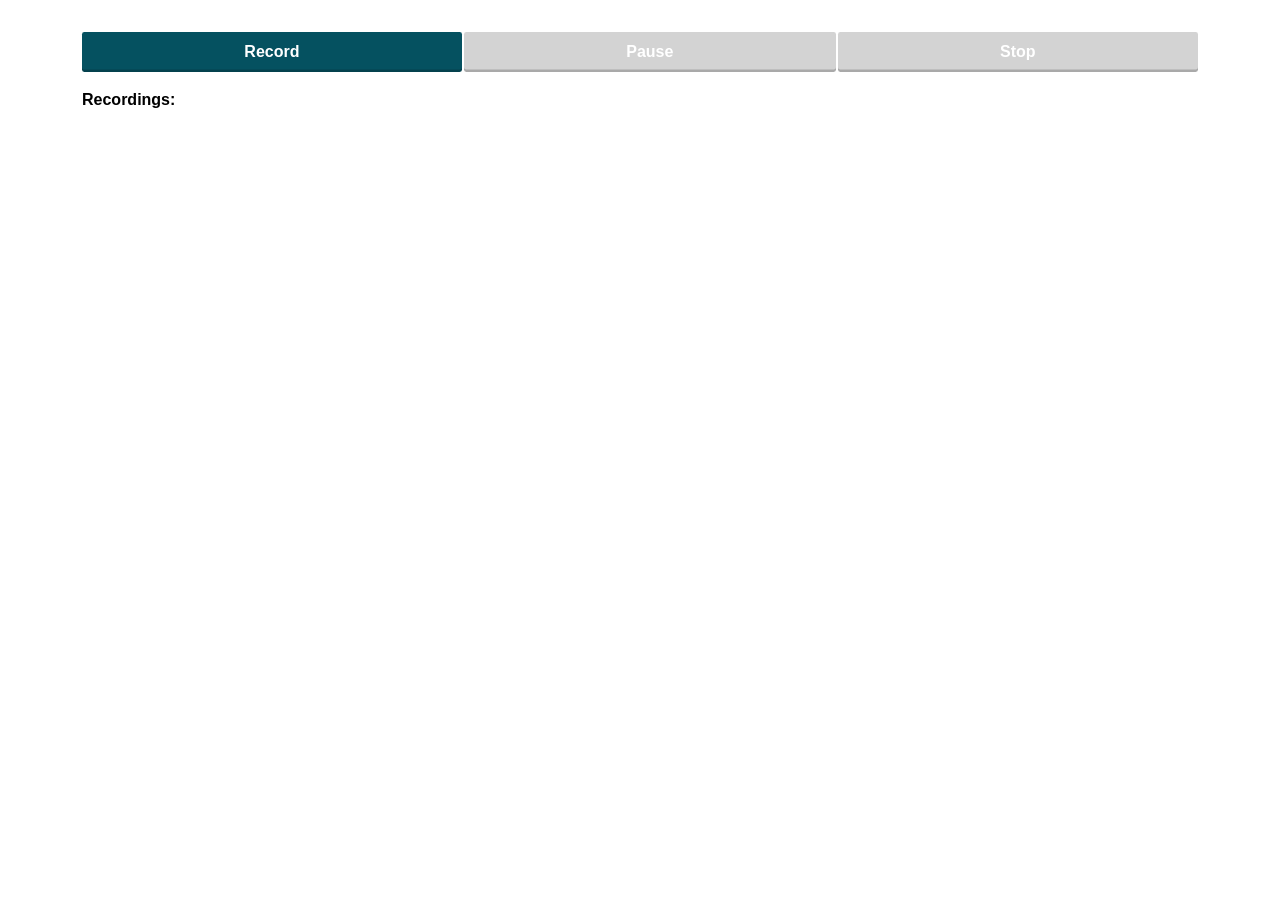
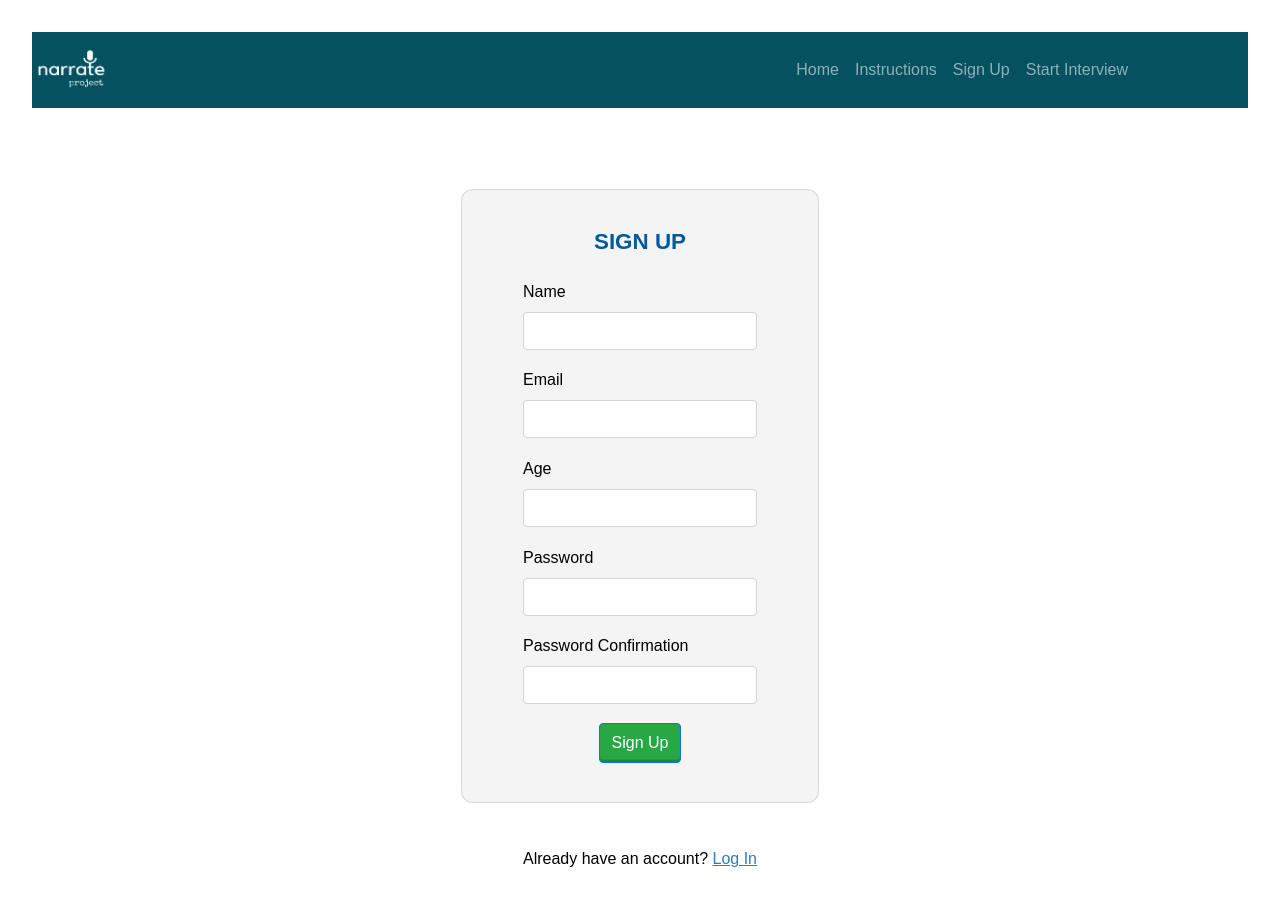
Before and after one commit to nimasub/narrate-project, a React (Create React App) app in the folder mytestapp/: page /signup in a window 1280 px wide. Shown: the top 906 px of the page. Before the commit the page ends 800 px from the top, so only its background shows below. Built offline with nearby package versions, Linux system fonts and the light colour scheme.

Commit message:
create account page logic for adding to database

```diff
--- a/mytestapp/src/components/App.js
+++ b/mytestapp/src/components/App.js
@@ -15,17 +15,17 @@ import Demo from "./Recorder.js";
 
 function App() {
   return (
-    <Demo></Demo>
-  //   <Router>
-  //     <NarrateNavbar></NarrateNavbar>
-  //   <Routes>
-  //     <Route path="/" exact element={<Home />} />
-  //     <Route path="/instructions" element={<Instructions />} />
-  //     <Route path="/signup" element={<Signup />} />
-  //     <Route path="/login" element={<Login />} />
-  //     <Route path="/interview" element={<Interview/>}/>
-  //   </Routes>
-  //  </Router>
+    // <Demo></Demo>
+    <Router>
+      <NarrateNavbar></NarrateNavbar>
+    <Routes>
+      <Route path="/" exact element={<Home />} />
+      <Route path="/instructions" element={<Instructions />} />
+      <Route path="/signup" element={<Signup />} />
+      <Route path="/login" element={<Login />} />
+      <Route path="/interview" element={<Interview/>}/>
+    </Routes>
+   </Router>
   );
 }
 
--- a/mytestapp/src/components/Signup.js
+++ b/mytestapp/src/components/Signup.js
@@ -1,11 +1,18 @@
 import React, { useRef, useState } from 'react'
 import { Form, Button, Card, Alert, Container } from 'react-bootstrap'
+// import { useAuth } from '../contexts/AuthContext';
 import { getAuth, createUserWithEmailAndPassword, onAuthStateChanged } from "firebase/auth"
-import { Link } from "react-router-dom"
-import  firebaseapp from "../firebase"
+import { Link, useNavigate } from "react-router-dom"
+//import  firebaseapp from "../firebase"
+import firebaseapp from 'firebase/compat/app';
+import { getDatabase, ref, set } from "firebase/database";
+import 'firebase/compat/auth';
+import 'firebase/compat/firestore';
+import axios from 'axios';
 import "./App.js"
 import "./../styles/App.css"
 import "./../styles/login.css"
+
 
 export default function Signup() {
   const emailRef = useRef()
@@ -13,6 +20,13 @@ export default function Signup() {
   const passwordConfirmRef = useRef()
   const [ error, setError ] = useState('')
   const [ loading, setLoading ] = useState(false)
+
+
+  const nameRef = useRef();
+  const ageRef = useRef();
+  const navigate = useNavigate();
+
+
 
   async function handleSubmit(e) {
       e.preventDefault()
@@ -22,18 +36,38 @@ export default function Signup() {
       }
 
       try {
-        /*setError("")
-        setLoading(true)*/
-        const auth = getAuth(firebaseapp)
+        setError("")
+        setLoading(true)
+        const auth = getAuth()
         await createUserWithEmailAndPassword(auth, emailRef.current.value, passwordRef.current.value)
+        setData();
+
+        //navigate.push('/profile');
       } catch(error) {
         var errorcode = error.code
         var errormessage = error.message
         setError("Failed to create an account" + errorcode + errormessage)
       }
 
-      //setLoading(false)
+      setLoading(false)
   }
+
+  function getUsername(email) {
+    let em_split = email.split('@');
+    let username = em_split[0]+em_split[1].split('.')[0];
+    return username;
+}
+  async function setData() {
+    const username = getUsername(emailRef.current.value);
+    const db = getDatabase();
+    console.log(db);
+    set(ref(db, 'users/' + username), {
+        email: emailRef.current.value,
+        name: nameRef.current.value,
+        age: ageRef.current.value
+    });
+  }
+
 
   return (
     <>
@@ -42,9 +76,17 @@ export default function Signup() {
               <h2 className="text-center mb-4"> Sign Up </h2>
               {error && <Alert variant="danger"> {error} </Alert>}
               <Form onSubmit={handleSubmit}>
+              <Form.Group className="form-group" id="name">
+                      <Form.Label>Name</Form.Label>
+                      <Form.Control type="name" ref={nameRef} required />
+                  </Form.Group>
                   <Form.Group className="form-group" id="email">
                       <Form.Label>Email</Form.Label>
                       <Form.Control type="email" ref={emailRef} required />
+                  </Form.Group>
+                  <Form.Group className="form-group" id="age">
+                      <Form.Label>Age</Form.Label>
+                      <Form.Control type="age" ref={ageRef} required />
                   </Form.Group>
                   <Form.Group className="form-group" id="password">
                       <Form.Label>Password</Form.Label>
@@ -55,7 +97,7 @@ export default function Signup() {
                       <Form.Control type="password" ref={passwordConfirmRef} required />
                   </Form.Group>
                   <Container className="button-container text-center">
-                    <Button disabled={loading} className="w-10 login-button green" type="submit">Login</Button>
+                    <Button disabled={loading} className="w-10 login-button green" type="submit">Sign Up</Button>
                   </Container>
               </Form>
           </Card.Body>
@@ -66,3 +108,129 @@ export default function Signup() {
     </>
   )
 }
+
+
+// import 'bulma/css/bulma.css';
+// import '../styles/createAccount.css';
+// import React, { useRef, useState } from 'react';
+// import { useAuth } from '../contexts/AuthContext';
+// import { Link, useHistory} from "react-router-dom";
+// import axios from 'axios';
+
+// export default function CreateAccount() {
+
+//     const emailRef = useRef();
+//     const passwordRef = useRef();
+//     const nameRef = useRef();
+//     const ageRef = useRef();
+//     const[title, setTitle] = useState();
+//     const { signup } = useAuth();
+//     const [error, setError] = useState("");
+//     const [loading, setLoading] = useState(false);
+//     const history = useHistory();
+
+
+//     function handleRadio(event) {
+//         //console.log(event.target.value);
+//         setTitle(event.target.value);
+//     }
+
+//     async function handleSubmit(e) {
+//         e.preventDefault();
+
+//         try {
+//             setError("");
+//             setLoading(true);
+//             await signup(emailRef.current.value, passwordRef.current.value);
+//             setData();
+//             history.push('/profile');
+
+
+//         } catch {
+//             setError("Something went wrong. Try again");
+//         }
+
+//         setLoading(false);
+//     }
+
+//     function getUsername(email) {
+//         let em_split = email.split('@');
+//         let username = em_split[0]+em_split[1].split('.')[0];
+//         return username;
+//     }
+
+//     async function setData() {
+//         const username = getUsername(emailRef.current.value);
+//         const result = await axios({
+//             method: 'put',
+//             url: `https://cors-anywhere.herokuapp.com/https://b-vision-18af8.firebaseio.com/users/${username}.json`,
+//             data: {
+//                 email: emailRef.current.value,
+//                 name: nameRef.current.value,
+//                 age: ageRef.current.value,
+//                 title: title,
+//                 videos: ["google.com"]
+//             }
+
+//         });
+//     }
+
+
+//     return (<div className="create-account-container container">
+//     <form className="accountform" onSubmit={handleSubmit}>
+//         <h1 className="title">Create Account</h1>
+//         <div className="field">
+//             <label className="label">Name</label>
+//             <div className="control">
+//                 <input className="input" type="text" placeholder="Name" ref={nameRef} name="name"></input>
+//             </div>
+//         </div>
+//         <div className="field">
+//             <label className="label">Email Address</label>
+//             <div className="control">
+//                 <input className="input" type="text" placeholder="Username" ref={emailRef} name="username"></input>
+//             </div>
+//         </div>
+//         <div className="field">
+//             <label className="label">Password</label>
+//             <div className="control">
+//                 <input className="input" type="password" placeholder="Password" ref={passwordRef} name="password"></input>
+//             </div>
+//         </div>
+//         <div className="field">
+//             <label className="label">Age</label>
+//             <div className="control">
+//                 <input className="input" type="text" placeholder="Age" ref={ageRef} name="age"></input>
+//             </div>
+//         </div>
+//         <div className="title-radio">
+//         <label className="label">Title</label>
+//             <div className="control" onChange={handleRadio}>
+//                 <label className="radio">
+//                     <input type="radio" name="answer" value="Teacher"/>
+//                             Teacher
+//                 </label>
+//                 <label className="radio">
+//                     <input type="radio" name="answer" value="Student"/>
+//                             Student
+//                 </label>
+//                 <label className="radio">
+//                     <input type="radio" name="answer" value="Choreographer"/>
+//                             Choreographer
+//                 </label>
+//             </div>
+//         </div>
+//         <br/>
+//         {error && <h2>{error}</h2>}
+//         <div className="field">
+//             <div className="control">
+//                 <input className="button is-dark" type="submit" disabled={loading}/>
+//             </div>
+//         </div>
+//     </form>
+//     <hr/>
+//     <div>
+//         Already have an Account? <Link to="/login">Log In</Link>
+//     </div>
+// </div>);
+// }
--- a/mytestapp/src/firebase.js
+++ b/mytestapp/src/firebase.js
@@ -1,12 +1,18 @@
 import { initializeApp } from "firebase/app"
+import { getDatabase } from "firebase/database";
+
 
 const firebaseapp = initializeApp({
     apiKey: "AIzaSyBJgFEBvQr2Pippw4JJNlxVRAQl03Cp4Vs",
     authDomain: "auth-dev-30353.firebaseapp.com",
+    databaseURL: "https://auth-dev-30353-default-rtdb.firebaseio.com/",
     projectId: "auth-dev-30353",
     storageBucket: "auth-dev-30353.appspot.com",
     messagingSenderId: "560412902530",
     appId: "1:560412902530:web:dc50f3d122f20820c5609b"
 })
 
+//const database = getDatabase(firebaseapp);
+
+
 export default firebaseapp
```
Also changed, not shown: mytestapp/src/contexts/AuthContext.js (+14 -2 lines).
